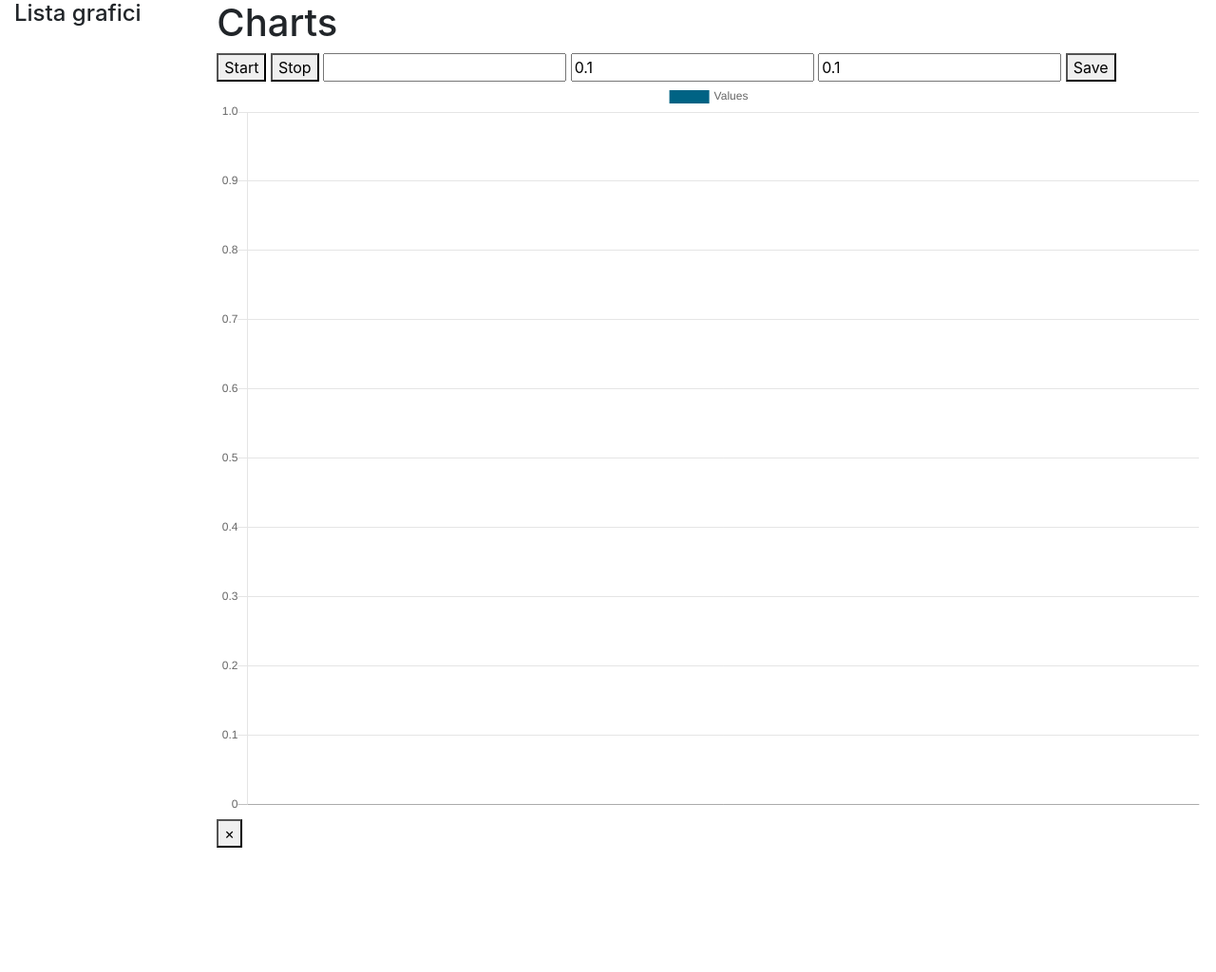
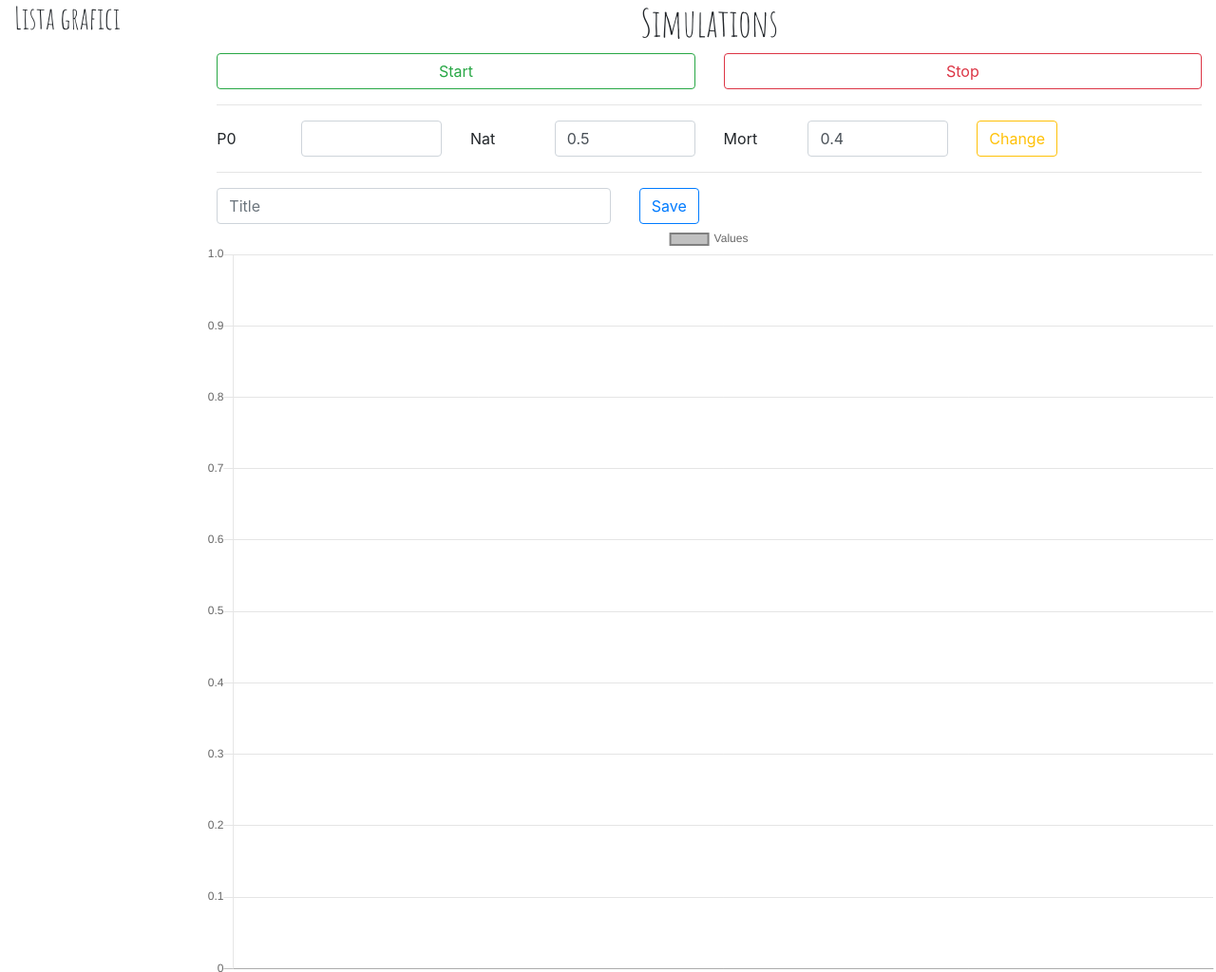
Before and after one commit to christian99salerno/chart1, a website: page public/index.html in a window 1280 px wide. Shown: the top 1024 px of the page at 95% size. Before the commit the page ends 893 px from the top, so only its background shows below. Drawn offline with nearby package versions, Linux system fonts and the light colour scheme; no server answers.

Commit message:
termine della simulazione

```diff
--- a/package.json
+++ b/package.json
@@ -12,6 +12,8 @@
   "license": "ISC",
   "dependencies": {
     "express": "^4.16.3",
+    "mongodb": "^3.1.0-beta4",
+    "mongoose": "^5.1.2",
     "path": "^0.12.7",
     "socket.io": "^2.1.0"
   }
--- a/public/index.html
+++ b/public/index.html
@@ -6,44 +6,107 @@
     <meta http-equiv="X-UA-Compatible" content="IE=edge">
     <meta name="viewport" content="width=device-width, initial-scale=1, shrink-to-fit=no">
 
-    <link rel="stylesheet" href="https://stackpath.bootstrapcdn.com/bootstrap/4.1.1/css/bootstrap.min.css" integrity="sha384-WskhaSGFgHYWDcbwN70/dfYBj47jz9qbsMId/iRN3ewGhXQFZCSftd1LZCfmhktB" crossorigin="anonymous">
+    <link href="https://fonts.googleapis.com/css?family=Amatic+SC"
+    rel="stylesheet">
+    <link rel="stylesheet"
+    href="https://stackpath.bootstrapcdn.com/bootstrap/4.1.1/css/bootstrap.min.css"
+    integrity="sha384-WskhaSGFgHYWDcbwN70/dfYBj47jz9qbsMId/iRN3ewGhXQFZCSftd1LZCfmhktB"
+    crossorigin="anonymous">
 
-    <title>Chart1</title>
+    <style>
+h1,h2{font-family: 'Amatic SC', cursive;}
+    </style>
+
+    <title>Simulations</title>
   </head>
 
   <body>
-    <div class="container-fluid">
+
+   <div class="container-fluid">
       <div class="row">
         <div class="col-2">
-          <h4>Lista grafici</h4>
-          <ul id="grafici">
+
+          <h2>Lista grafici</h2>
+          <ul class="list-group" id="grafici">
           </ul>
+
         </div>
 
-        <div class="col-10">
-          <h1>Charts</h1>
+       <div class="col-10">
 
-          <button id="start">Start</button>
-          <button id="stop">Stop</button>
+       <h1 class="text-center">Simulations</h1>
 
-          <input type="text" id="P0">
-          <input type="text" id="N" value="0.1">
-          <input type="text" id="M" value="0.1">
-          <button id="Save">Save</button>
+          <div class="row">
+
+          <div class="col">
+          <button class="btn btn-block btn-outline-success" id="start">Start</button>
+          </div>
+          <div class="col">
+          <button class="btn btn-block btn-outline-danger" id="stop">Stop</button>
+          </div>
+
+          </div>
+
+          <hr>
+
+          <div class="row align-items-center">
+
+            <div class="col-1">
+              P0
+            </div>
+            <div class="col-2">
+              <input type="text" id="P0" class="form-control">
+            </div>
+
+            <div class="col-1">
+              Nat
+            </div>
+            <div class="col-2">
+              <input type="text" id="N" value="0.5" class="form-control">
+            </div>
+
+            <div class="col-1">
+              Mort
+            </div>
+            <div class="col-2">
+              <input type="text" id="M" value="0.4" class="form-control">
+            </div>
+
+            <div class="col">
+              <button class="btn btn-outline-warning" id="change">Change</button>
+            </div>
+
+          </div>
+
+          <hr>
+
+          <div class="row">
+
+          <div class="col-5">
+          <input type="text" id="title" placeholder="Title" class="form-control">
+          </div>
+
+          <div class="col">
+          <button class="btn btn-outline-primary" id="save">Save</button>
+          </div>
 
           <canvas id="myChart" width="800px" height="600px"></canvas>
 
-          <button id="delete">&times;</button>
-        </div>
+          <button class="btn" id="delete">&times;</button>
+       </div>
       </div>
-    </div>
+   </div>
 
     <script
 			  src="https://code.jquery.com/jquery-3.3.1.min.js"
 			  integrity="sha256-FgpCb/KJQlLNfOu91ta32o/NMZxltwRo8QtmkMRdAu8="
 			  crossorigin="anonymous"></script>
-    <script src="https://cdnjs.cloudflare.com/ajax/libs/popper.js/1.14.3/umd/popper.min.js" integrity="sha384-ZMP7rVo3mIykV+2+9J3UJ46jBk0WLaUAdn689aCwoqbBJiSnjAK/l8WvCWPIPm49" crossorigin="anonymous"></script>
-    <script src="https://stackpath.bootstrapcdn.com/bootstrap/4.1.1/js/bootstrap.min.js" integrity="sha384-smHYKdLADwkXOn1EmN1qk/HfnUcbVRZyYmZ4qpPea6sjB/pTJ0euyQp0Mk8ck+5T" crossorigin="anonymous"></script>
+    <script src="https://cdnjs.cloudflare.com/ajax/libs/popper.js/1.14.3/umd/popper.min.js"
+        integrity="sha384-ZMP7rVo3mIykV+2+9J3UJ46jBk0WLaUAdn689aCwoqbBJiSnjAK/l8WvCWPIPm49"
+        crossorigin="anonymous"></script>
+    <script src="https://stackpath.bootstrapcdn.com/bootstrap/4.1.1/js/bootstrap.min.js"
+        integrity="sha384-smHYKdLADwkXOn1EmN1qk/HfnUcbVRZyYmZ4qpPea6sjB/pTJ0euyQp0Mk8ck+5T"
+        crossorigin="anonymous"></script>
 
     <script src="/socket.io/socket.io.js"></script>
 
@@ -56,7 +119,8 @@
       var startBtn = $('#start');
       var stopBtn = $('#stop');
       var deleteBtn = $('#delete');
-      var saveBtn = $('#Save');
+      var changeBtn = $('#change');
+      var saveBtn = $('#save');
       var P0 = $('#P0');
       var N = $('#N');
       var M = $('#M');
@@ -65,7 +129,12 @@
       var lbl = [];
       var counter = 1;
 
-      saveBtn.on('click', function () {
+      //richiesta al server di salvataggio dati
+      saveBtn.on('click', function() {
+        socket.emit('save', { titolo: $('#title').val(), nat: $('#N').val(), mort: $('#M').val(), values: values });
+      });
+
+      changeBtn.on('click', function () {
         var P0val = P0.val();
         var Nval = N.val();
         var Mval = M.val();
@@ -76,12 +145,17 @@
         });
       });
 
+      //richiesta al server di invio dati per la costruzione del grafico
       startBtn.on('click', function () {
         socket.emit('start');
       });
+
+      //richiesta al server di fermare l'invio dei dati
       stopBtn.on('click', function () {
-        socket.emit('stop');
+        socket.emit('stop', { p0:P0.val() });
       });
+
+      //cancellazione dei singoli intervalli di valori
       deleteBtn.on('click', function () {
         values.shift();
         lbl.shift();
@@ -89,7 +163,42 @@
         chart.update();
       });
 
-      socket.on('data', function (data) {
+      //costruzione del grafico memorizzato
+      socket.on('invioDati', function(grafico) {
+      console.log(grafico.dati);
+      P0.val(grafico.dati.values[0]);
+      N.val(grafico.dati.nat);
+      M.val(grafico.dati.mort);
+      values=[];
+        for( var i=0; i<grafico.dati.values.length; i++){
+          values.push(grafico.dati.values[i]);
+        }
+      lbl=[];
+      for(var i=0; i<values.length; i++){
+        lbl.push(i);
+      }
+        chart.data.labels = lbl;
+        chart.data.datasets[0].data = values;
+        console.log(lbl);
+        console.log(values);
+        chart.update();
+      });
+
+      //costruzione della lista dei grafici memorizzati nel database
+      socket.on('grafici', function(grafici) {
+        var listaGrafici = $('#grafici');
+        grafici.forEach( function(grafico) {
+          listaGrafici.append($('<li>', { class:'btn-link list-group-item', style:'cursor:pointer', "data-id":grafico._id }).text(grafico.titolo))
+        });
+      });
+
+        //richiesta al server di invio dati per la costruzione del grafico memorizzato selezionato
+        $('#grafici').on('click', "li", function(event) {
+        socket.emit('datiGrafico', $(this).data("id") );
+      });
+
+      //arrivo nuovi data
+      socket.on('data', function(data) {
         values.push(data.value);
         P0.val(data.value);
         lbl.push(counter);
@@ -98,23 +207,22 @@
         chart.update();
       });
 
-
       var ctx = $('#myChart');
       var chart = new Chart(ctx, {
         type: 'line',
         data: {
           labels: lbl,
           datasets: [{
-            fill: false,
-            pointBorderWidth: 2.5,
-            pointHoverColor: "rgba(0,255,10,1)",
+            fill: true,
+            pointBorderWidth: 1.0,
+            pointHoverColor: "rgba(192,192,192,1.0)",
             label: 'Values',
             data: values,
             backgroundColor: [
-              'rgba(20, 99, 132, 0.2)',
+              'rgba(192, 192, 192, 1.0)',
             ],
             borderColor: [
-              'rgba(0,99,132,1)',
+              'rgba(128, 128, 128, 1.0)',
             ],
             borderWidth: 2,
           }],
@@ -129,6 +237,7 @@
           },
         },
       });
+
     </script>
   </body>
 </html>
```
Also changed, not shown: index.js (+46 -7 lines), models/simulation.js (added, +10 -0 lines).
